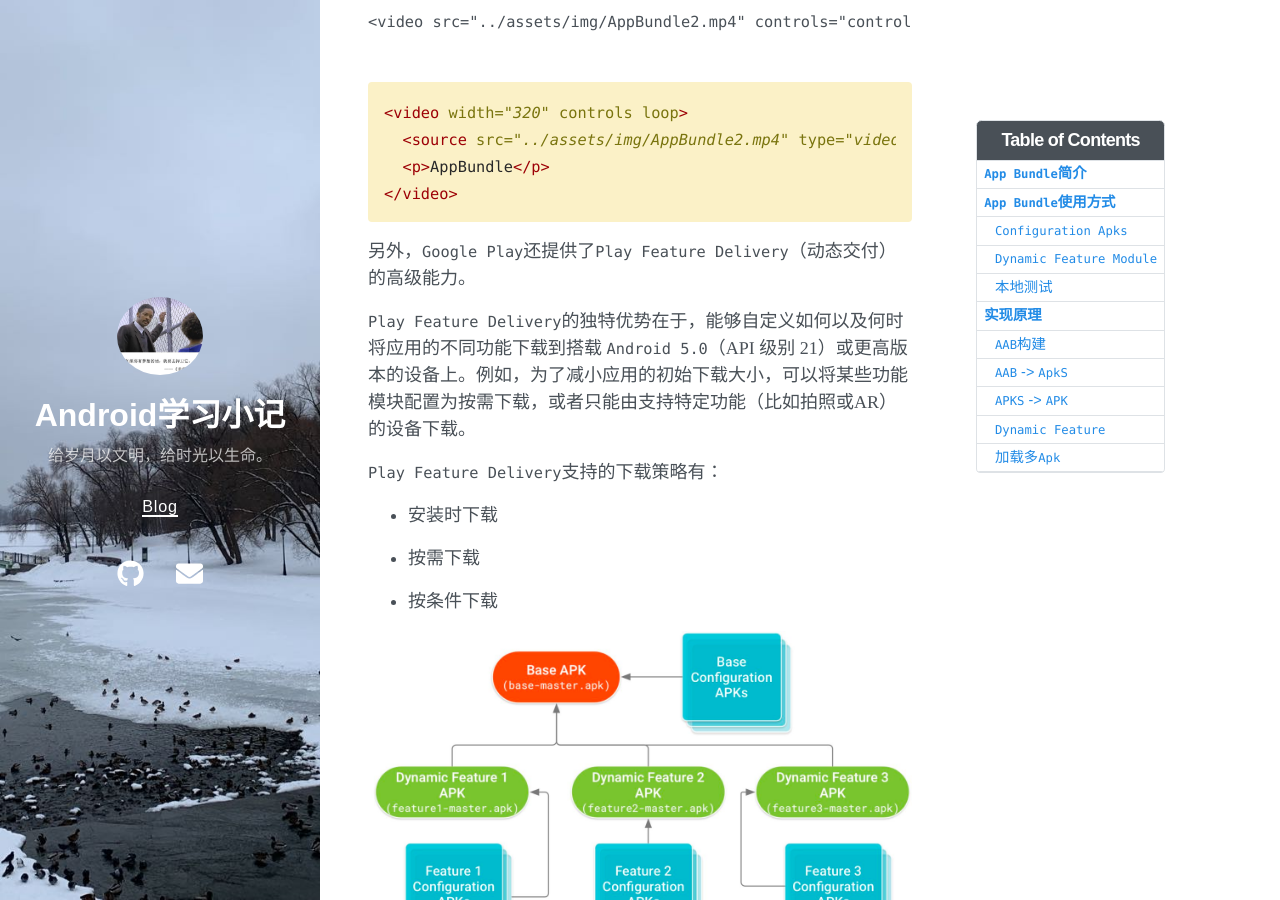
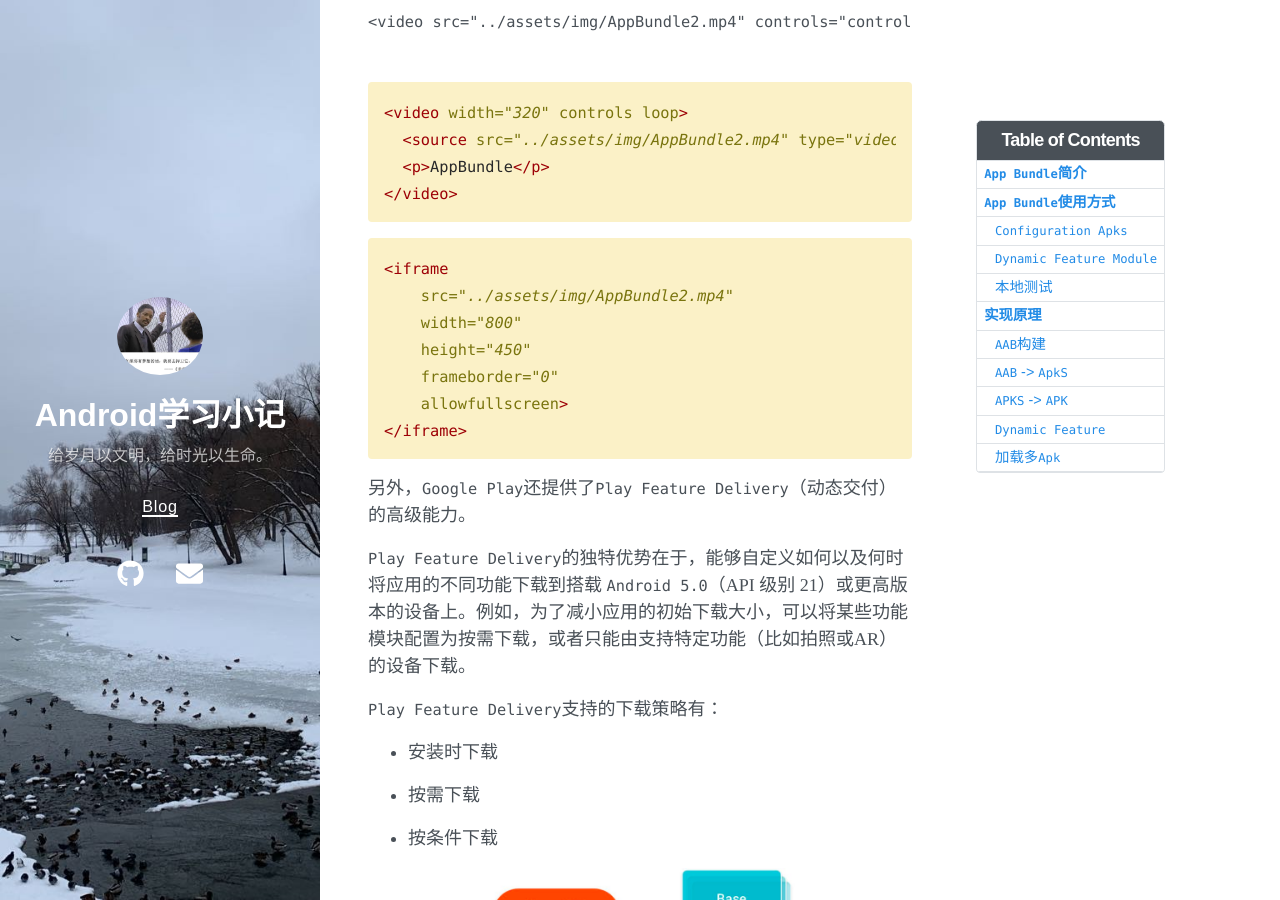
Before and after one commit to Bernie-sw-jiang/BernieJiang.github.io, a Jekyll site: the page built from _posts/2022-07-02-AppBundle.markdown, in a window 1280 px wide and 900 px high, scrolled down 640 px. Built offline with Jekyll 4.4.1, drawn with Linux system fonts in a browser that asks for light colours; nearby versions of some CDN libraries.

Commit message:
feat: add AppBundle2.mp4

````diff
--- a/_posts/2022-07-02-AppBundle.markdown
+++ b/_posts/2022-07-02-AppBundle.markdown
@@ -23,6 +23,16 @@ tags: [Android开发框架]
   <source src="../assets/img/AppBundle2.mp4" type="video/mp4">
   <p>AppBundle</p>
 </video>
+```
+
+```html
+<iframe
+    src="../assets/img/AppBundle2.mp4"
+    width="800"
+    height="450"
+    frameborder="0"
+    allowfullscreen>
+</iframe>
 ```
 
 另外，`Google Play`还提供了`Play Feature Delivery`（动态交付）的高级能力。
````
